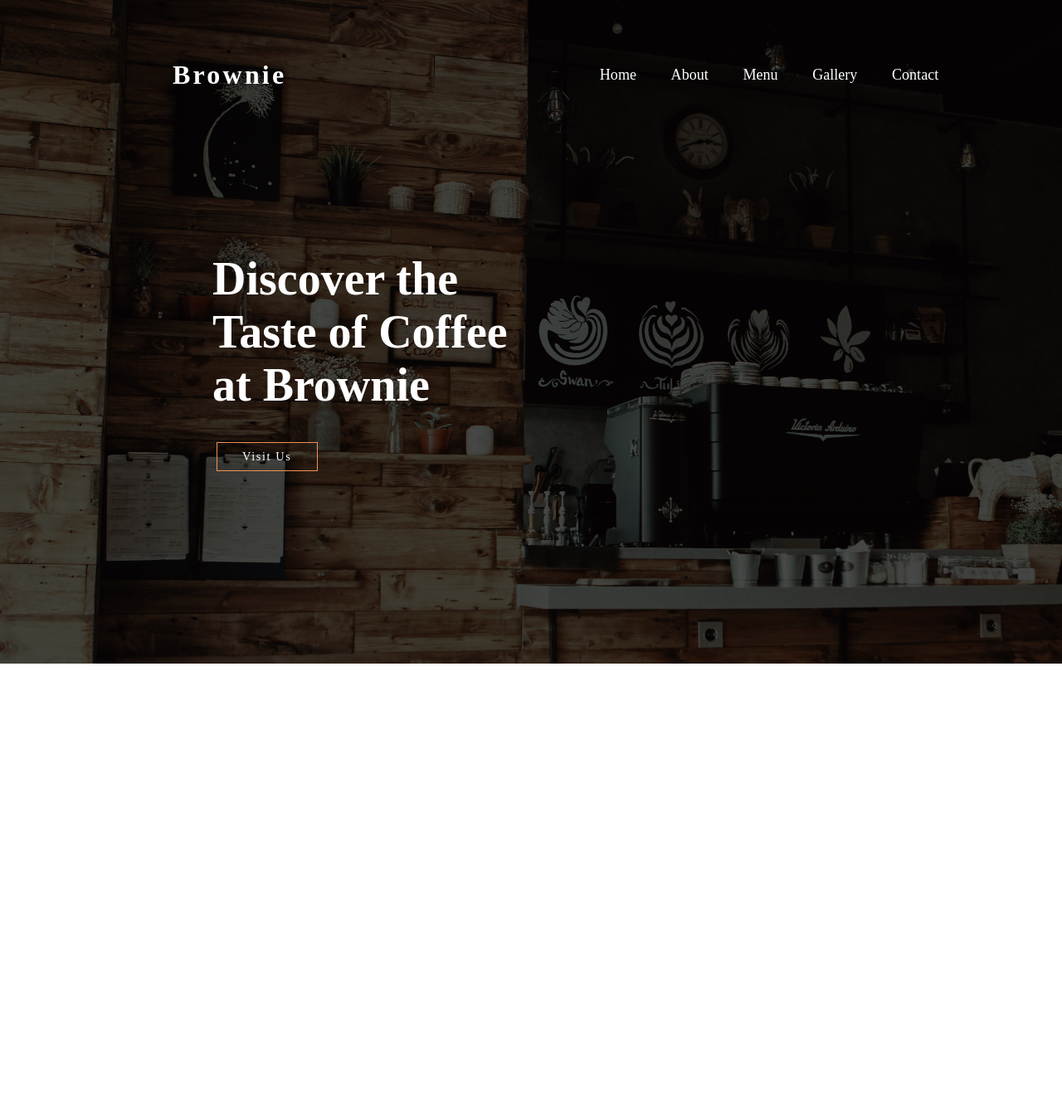
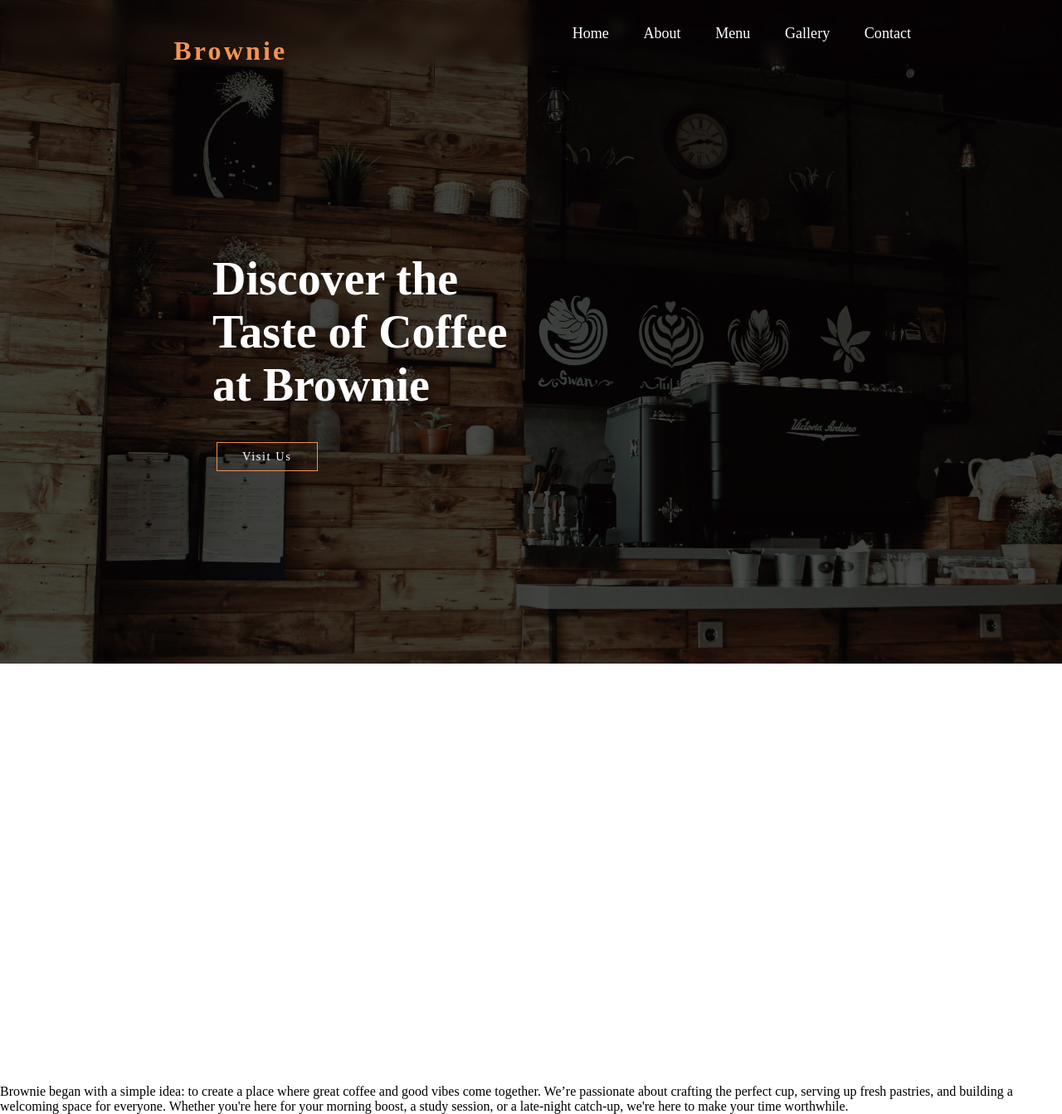
Before and after one commit to Binada-SH/React_coffee_shop_website, a React (Vite) app in the folder coffee_shop/Coffee_Shop/: page / in a window 1280 px wide. Shown: the whole page at 83% size. Before the commit the page ends 800 px from the top, so only its background shows below. Built offline with nearby package versions, Linux system fonts and the light colour scheme.

Commit message:
Overflow Issue Fix

```diff
--- a/coffee_shop/Coffee_Shop/src/App.css
+++ b/coffee_shop/Coffee_Shop/src/App.css
@@ -4,6 +4,7 @@
 }
 
 .hero {
+    overflow: hidden;
     height: 100vh;
     background-image: linear-gradient(rgba(0,0,0,0.7), rgba(0,0,0,0.7)), url(assets/coffee.jpg);
     background-size: cover;
--- a/coffee_shop/Coffee_Shop/src/Components/about/about.css
+++ b/coffee_shop/Coffee_Shop/src/Components/about/about.css
@@ -0,0 +1,13 @@
+* {
+    margin: 0;
+    padding: 0;
+}
+
+.about_title {
+    margin-top: 30rem;
+}
+
+.about_title h2 {
+    font-family: 'jura';
+    color: #ffffff;
+}
--- a/coffee_shop/Coffee_Shop/src/Components/about/about.jsx
+++ b/coffee_shop/Coffee_Shop/src/Components/about/about.jsx
@@ -3,7 +3,25 @@ import './about.css';
 
 const about = () => {
   return (
-    <div>
+    <div className= 'about_container'>
+        <div className="about_title">
+            <h2>About Us</h2>
+        </div>
+        <div className="about_section">
+            <p>Brownie began with a simple
+                idea: to create a place where
+                great coffee and good vibes
+                come together. We’re passionate
+                 about crafting the perfect cup,
+                 serving up fresh pastries, and
+                 building a welcoming space for
+                  everyone. Whether you're here
+                  for your morning boost, a study
+                  session, or a late-night catch-up,
+                  we're here to make your time
+                  worthwhile.</p>
+        </div>
+
 
     </div>
   )
--- a/coffee_shop/Coffee_Shop/src/Components/navbar/navbar.css
+++ b/coffee_shop/Coffee_Shop/src/Components/navbar/navbar.css
@@ -4,27 +4,32 @@
 }
 
 .navbar {
+    height: 80px;
+    backdrop-filter: blur(8px);
+    -webkit-backdrop-filter: blur(10px);
+    box-shadow: 0px 4px 12px rgba(32, 32, 32, 0.1);
     position: fixed;
-    width: 90%;
+    width: 100%;
     display: flex;
     align-items: center;
-    justify-content: space-between;
-    margin-top: 4.5rem;
-    margin-right: 8rem;
+    justify-content: space-around;
+    margin-top: auto;
 }
 
 .logo {
+    align-items: center;
+    justify-content: space-around;
     cursor: pointer;
     display: flex;
     margin-top: auto;
-    margin-left: 13rem;
+    margin-left: 3rem;
 }
 
 .logo h2 {
     font-family: 'butter chicken';
     font-size: 2rem;
     letter-spacing: 0.2rem;
-    color: #ffffff;
+    color: #f19355;
 }
 
 .navbar li{
--- a/coffee_shop/Coffee_Shop/src/index.css
+++ b/coffee_shop/Coffee_Shop/src/index.css
@@ -1,4 +1,5 @@
 body {
   margin: 0;
   padding: 0;
+  background: #ffffff;
 }
```
